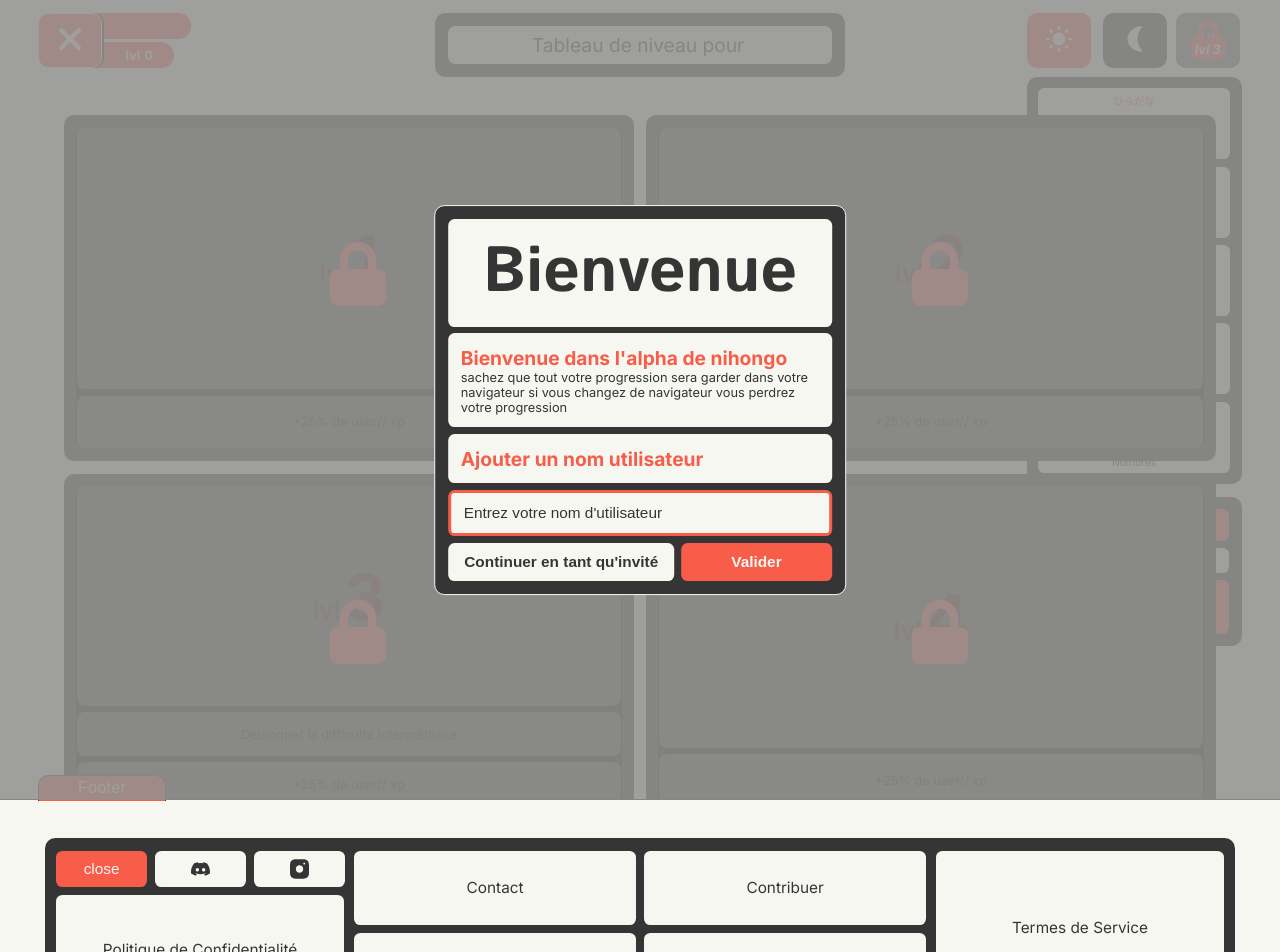
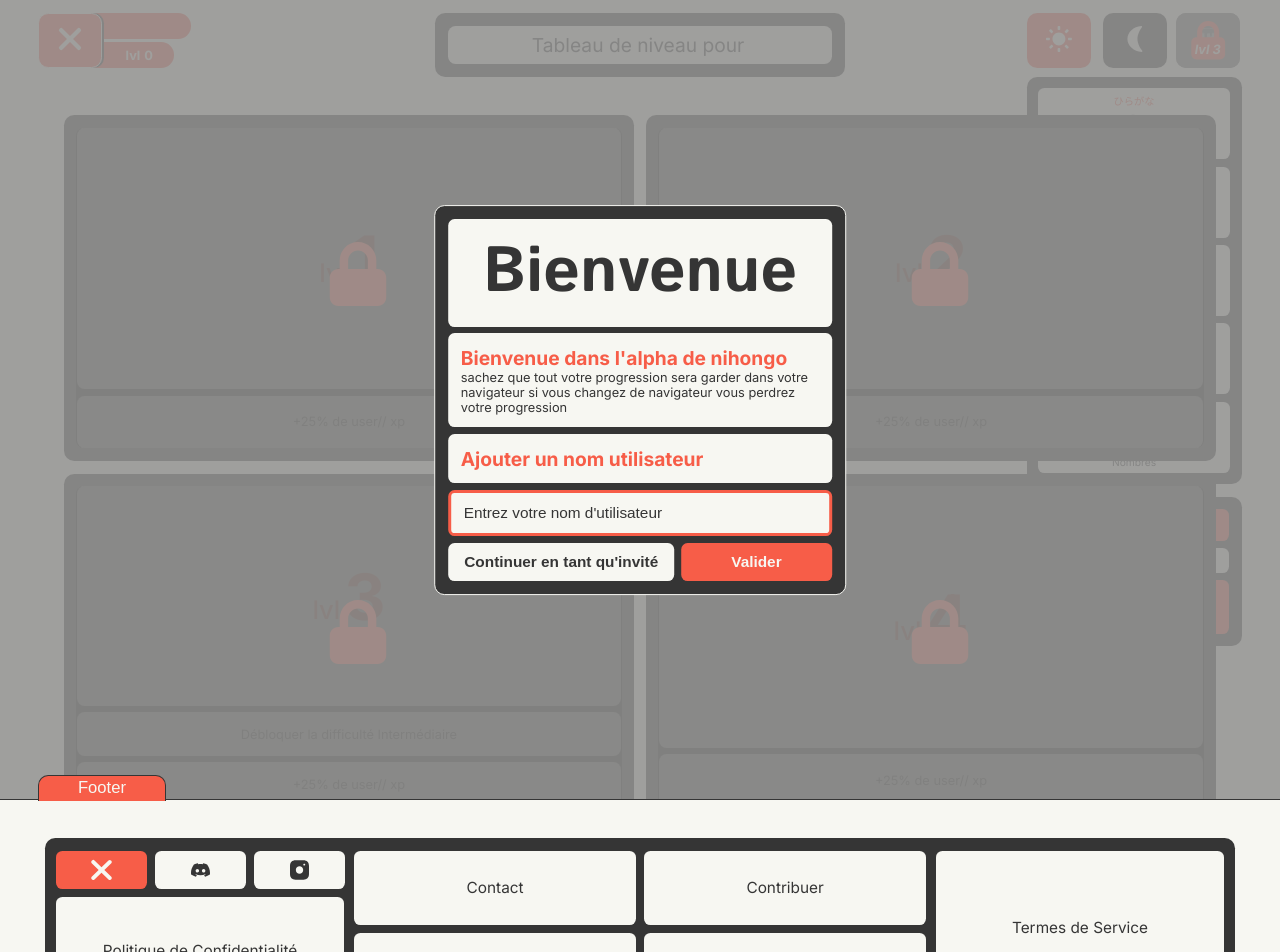
Before and after one commit to Thomasfouquereau/Nihongo, a React (Vite) app: page /lvl in a window 1280 px wide. Shown: the top 952 px of the page. Built offline with nearby package versions, Linux system fonts and the light colour scheme.

Commit message:
Modifier le style du pied de page et ajuster la bordure du bouton de navigation, ainsi que corriger la hauteur du menu et la taille de la police

```diff
--- a/src/component/footer/Footer.jsx
+++ b/src/component/footer/Footer.jsx
@@ -7,13 +7,14 @@ import IconDiscordLight from '../../assets/icon-discord-mode-light.svg';
 import IconDiscordDark from '../../assets/icon-discord-mode-dark.svg';
 import IconInstaLight from '../../assets/icon-insta-mode-light.svg';
 import IconInstaDark from '../../assets/icon-insta-mode-dark.svg';
+import IconCrossWhite from '../../assets/icon-cross-white.svg';
 
 const FooterStyle = styled.footer`
     position: fixed;
     bottom: -20vw;
     width: 100%;
     transition: ease-in-out 0.42s, 0.58s, 1s;
-    z-index: 2;
+    z-index: 200;
     @media screen and (max-width: 560px) {
         bottom: -100vw;
     }
@@ -116,12 +117,23 @@ const FooterLeft = styled.div`
             height: 100%;
             transition: cubic-bezier(0.075, 0.82, 0.165, 1) 0.7s;
             will-change: transform;
+            display: flex;
+            justify-content: center;
+            align-items: center;
             &:hover {
                 transform: scale(1.1);
             }
             @media screen and (max-width: 560px) {
                 font-size: 4vw;
                 border-radius: 1.5vw;
+            }
+            img{
+                width: 3vw;
+                height: 3vw;
+                @media screen and (max-width: 560px) {
+                    width: 9vw;
+                    height: 9vw;
+                }
             }
         }
         a{
@@ -273,7 +285,9 @@ export default function Footer() {
                 <ContentContainer $bgColor={bgColor}>
                     <FooterLeft $color={color} $fontColor={fontColor} $mainBgColor={mainBgColor}>
                         <div>
-                            <button onClick={handleClick}>close</button>
+                            <button onClick={handleClick}>
+                                <img src={IconCrossWhite} alt='icon Cross' />
+                            </button>
                             <Link><img src={activeMode === 'light' ? IconDiscordLight : IconDiscordDark} alt='icon Discord' /> </Link>
                             <Link> <img src={activeMode === 'light' ? IconInstaLight : IconInstaDark} alt='icon Insta' /> </Link>
                         </div>
--- a/src/component/nav/nav menu/NavButton.jsx
+++ b/src/component/nav/nav menu/NavButton.jsx
@@ -7,7 +7,7 @@ const Button = styled.button`
     @media screen and (max-width: 560px) {
         background-color: ${(props) => props.$color};
         color: #F7F7F2;
-        border: 0.4vw solid ${(props) => props.$mainBgColor };
+        border: 0.2vw solid ${(props) => props.$bgColor };
         padding: 1vw;
         border-radius: 0.5vw;
         font-size: 2.5vw;
@@ -26,10 +26,10 @@ const Button = styled.button`
 
 export default function NavButton({ onButtonClick, displayButton }) {
     const { color } = useSelector((state) => state.color);
-    const { mainBgColor } = useSelector((state) => state.mode);
+    const { bgColor } = useSelector((state) => state.mode);
 
     return (
-        <Button $color={color} $bgColor={mainBgColor} onClick={onButtonClick} display={displayButton} >Menu</Button>
+        <Button $color={color} $bgColor={bgColor} onClick={onButtonClick} display={displayButton} >Menu</Button>
     );
 }
 
--- a/src/component/nav/nav menu/NavMenu.jsx
+++ b/src/component/nav/nav menu/NavMenu.jsx
@@ -17,7 +17,7 @@ const Nav = styled.nav`
     gap: 0.6vw;
     @media screen and (max-width: 560px) {
         width: 90%;
-        height: 67vh;
+        height: 66vh;
         padding: 3vw;
         border-radius: 4vw;
         gap: 1.5vw;
@@ -60,7 +60,7 @@ const Kanji = styled.h4`
     color: ${(props) => props.$fontColor};
     margin: 0;
     @media screen and (max-width: 560px) {
-        font-size: 8vw;
+        font-size: 7.5vw;
     }
 `;
 
```
